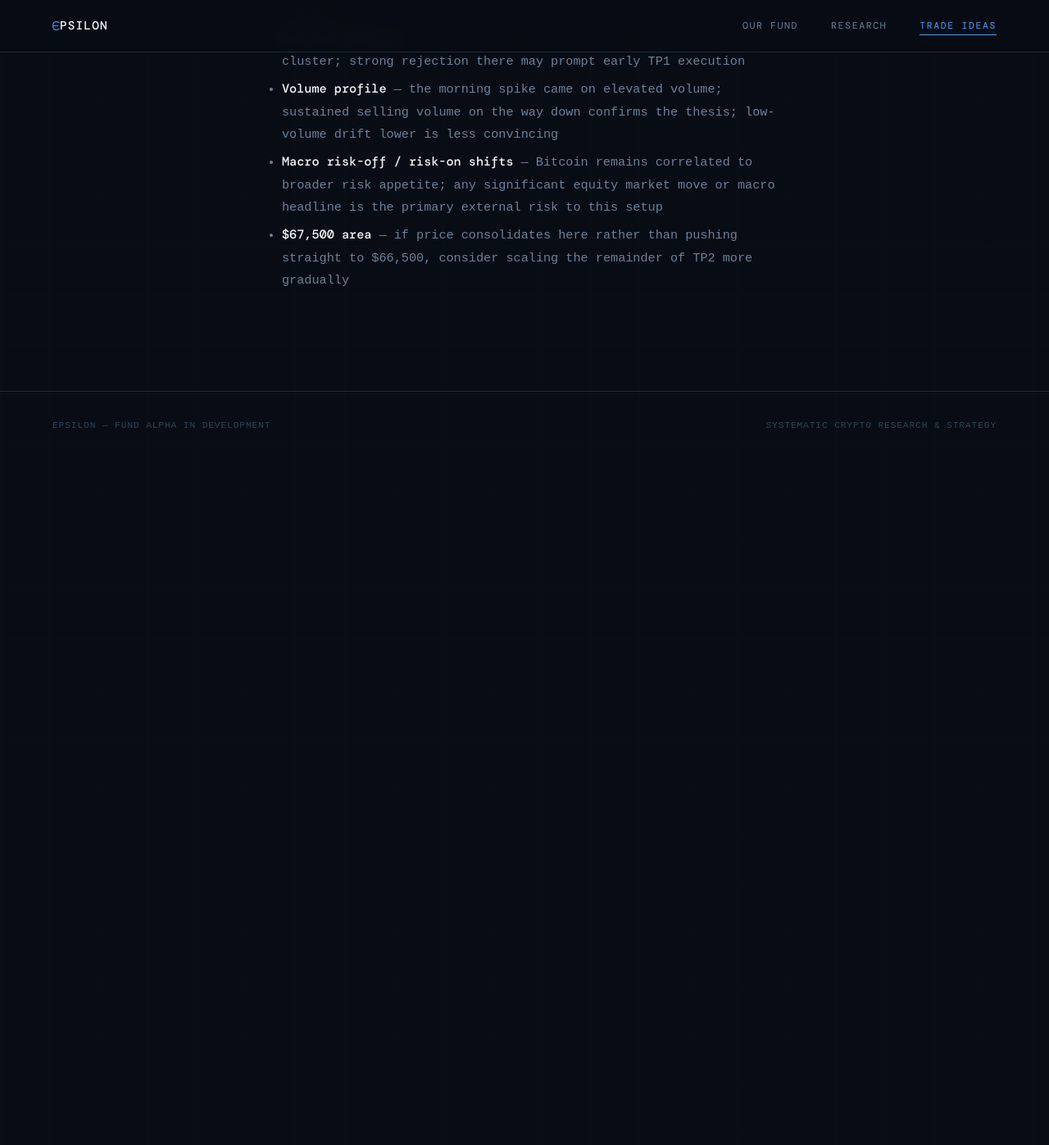
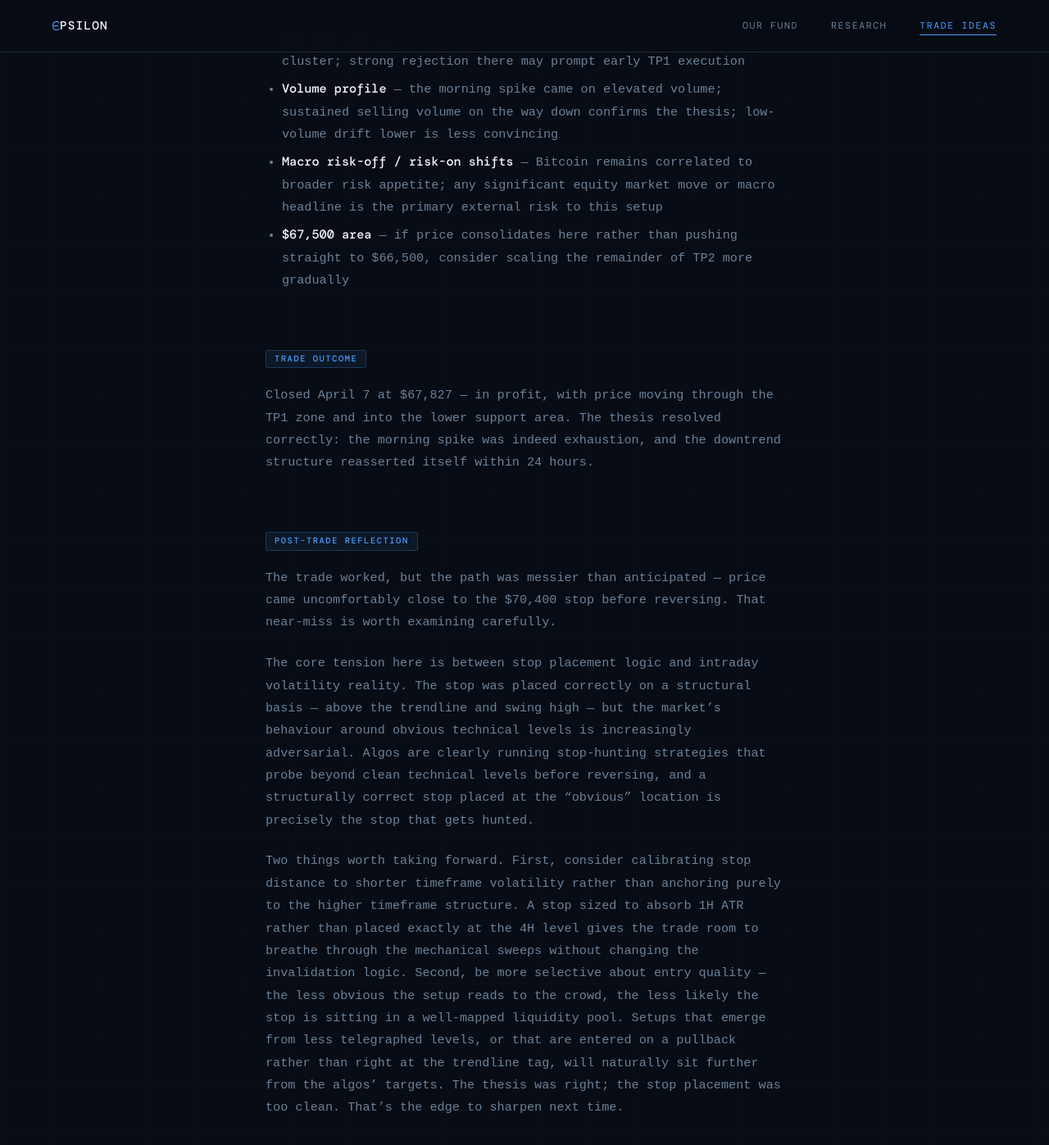
Before and after one commit to Epsilon-Fund/epsilon-fund.github.io, a Jekyll site: the page built from _trade_ideas/2026-04-06-bitcoin-mean-reversion-short.md, in a window 1280 px wide and 1400 px high, scrolled down 3873 px. Shown: the top 1397 px of the window at 82% size. Built offline with Jekyll 4.4.1, drawn with Linux system fonts in a browser that asks for light colours; some web fonts are replaced; before the commit the page ends 4434 px from its top, so only the background shows below that.

Commit message:
Revised trade idea

```diff
--- a/_trade_ideas/2026-04-06-bitcoin-mean-reversion-short.md
+++ b/_trade_ideas/2026-04-06-bitcoin-mean-reversion-short.md
@@ -13,7 +13,10 @@ timeframe: "3–7 days"
 position_size: "2%"
 risk_reward: "2.5:1"
 conviction: 6
-status: Open
+status: Closed
+close_date: 2026-04-07
+close_price: "$67,827"
+result: Win
 author: A
 ---
 
@@ -62,3 +65,15 @@ The trade does not benefit from fundamental catalysts — it is a pure technical
 - **Volume profile** — the morning spike came on elevated volume; sustained selling volume on the way down confirms the thesis; low-volume drift lower is less convincing
 - **Macro risk-off / risk-on shifts** — Bitcoin remains correlated to broader risk appetite; any significant equity market move or macro headline is the primary external risk to this setup
 - **$67,500 area** — if price consolidates here rather than pushing straight to $66,500, consider scaling the remainder of TP2 more gradually
+
+## Trade Outcome
+
+Closed April 7 at $67,827 — in profit, with price moving through the TP1 zone and into the lower support area. The thesis resolved correctly: the morning spike was indeed exhaustion, and the downtrend structure reasserted itself within 24 hours.
+
+## Post-Trade Reflection
+
+The trade worked, but the path was messier than anticipated — price came uncomfortably close to the $70,400 stop before reversing. That near-miss is worth examining carefully.
+
+The core tension here is between stop placement logic and intraday volatility reality. The stop was placed correctly on a structural basis — above the trendline and swing high — but the market's behaviour around obvious technical levels is increasingly adversarial. Algos are clearly running stop-hunting strategies that probe beyond clean technical levels before reversing, and a structurally correct stop placed at the "obvious" location is precisely the stop that gets hunted.
+
+Two things worth taking forward. First, consider calibrating stop distance to shorter timeframe volatility rather than anchoring purely to the higher timeframe structure. A stop sized to absorb 1H ATR rather than placed exactly at the 4H level gives the trade room to breathe through the mechanical sweeps without changing the invalidation logic. Second, be more selective about entry quality — the less obvious the setup reads to the crowd, the less likely the stop is sitting in a well-mapped liquidity pool. Setups that emerge from less telegraphed levels, or that are entered on a pullback rather than right at the trendline tag, will naturally sit further from the algos' targets. The thesis was right; the stop placement was too clean. That's the edge to sharpen next time.
```
